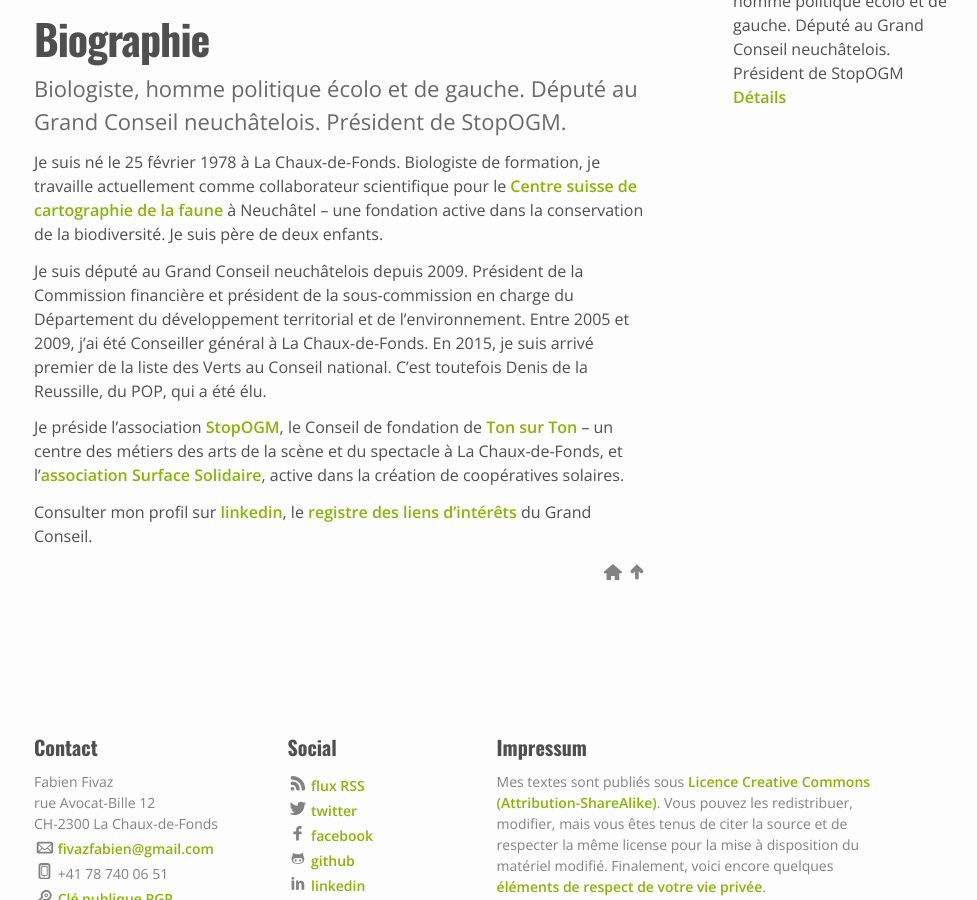
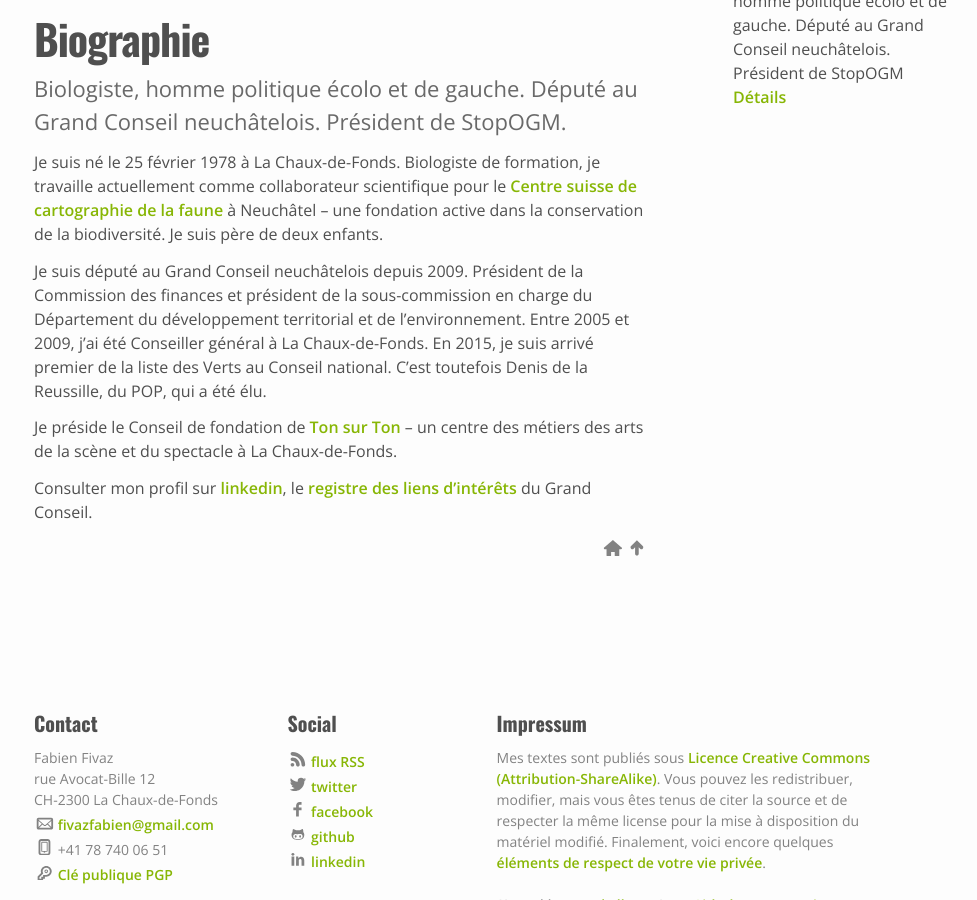
Before and after one commit to ffivaz/ffivaz.github.io, a Jekyll site: the page built from about.md, in a window 1280 px wide and 900 px high, scrolled down 539 px. Shown: the whole window, without its empty margins (16-993 px from the left). Built offline with Jekyll 4.4.1, drawn with Linux system fonts in a browser that asks for light colours; nearby versions of some CDN libraries.

Commit message:
Update about.md

```diff
--- a/about.md
+++ b/about.md
@@ -14,14 +14,13 @@
 scientifique pour le [Centre suisse de cartographie de la faune](http://www.cscf.ch "site du CSCF") à Neuchâtel –
 une fondation active dans la conservation de la biodiversité. Je suis père de deux enfants.
 
-Je suis député au Grand Conseil neuchâtelois depuis 2009. Président de la Commission financière et président de la
+Je suis député au Grand Conseil neuchâtelois depuis 2009. Président de la Commission des finances et président de la
 sous-commission en charge du Département du développement territorial et de l’environnement.
 Entre 2005 et 2009, j’ai été Conseiller général à La Chaux-de-Fonds. En 2015, je suis arrivé premier de la liste des
 Verts au Conseil national. C'est toutefois Denis de la Reussille, du POP, qui a été élu.
 
-Je préside l’association [StopOGM](http://www.stopogm.ch), le Conseil de fondation de [Ton sur Ton](http://www.tonsurton.ch) –
-un centre des métiers des arts de la scène et du spectacle à La Chaux-de-Fonds,
-et l’[association Surface Solidaire](http://surfacesolidaire.ch), active dans la création de coopératives solaires.
+Je préside le Conseil de fondation de [Ton sur Ton](http://www.tonsurton.ch) –
+un centre des métiers des arts de la scène et du spectacle à La Chaux-de-Fonds.
 
 Consulter mon profil sur [linkedin](https://lnkd.in/d9499AE),
 le [registre des liens d'intérêts](http://www.ne.ch/autorites/GC/composition/Pages/Liste-liens-interets.aspx) du
```
Also changed, not shown: other parts of about.md (+1 -1 lines).
